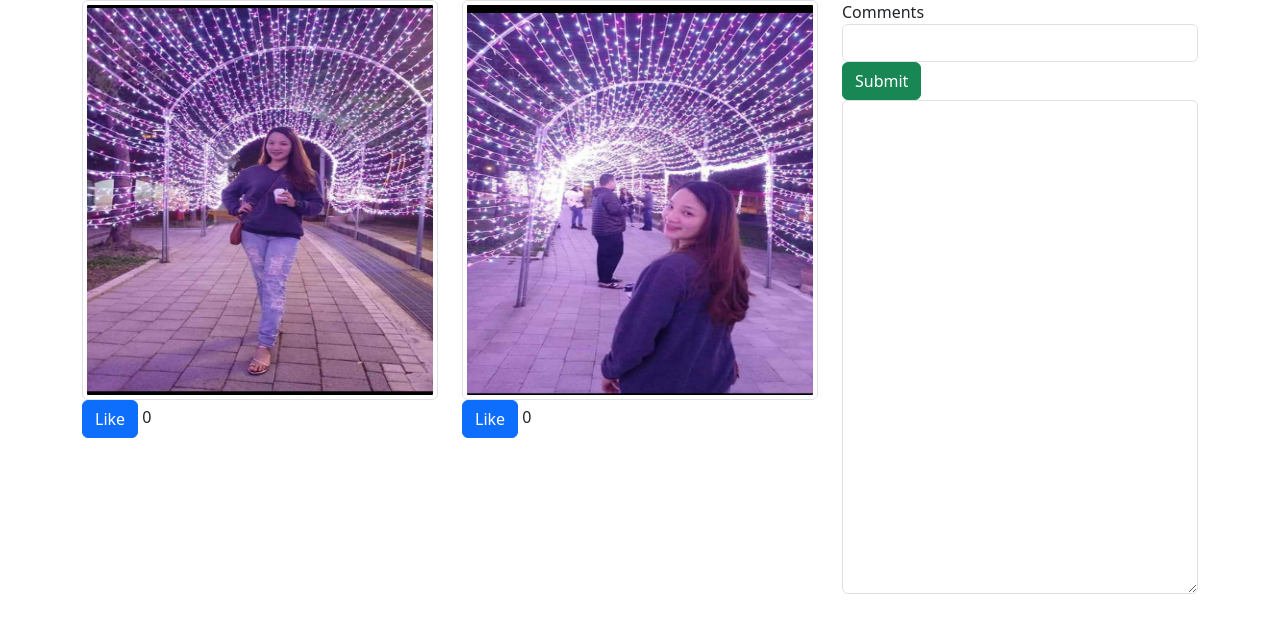
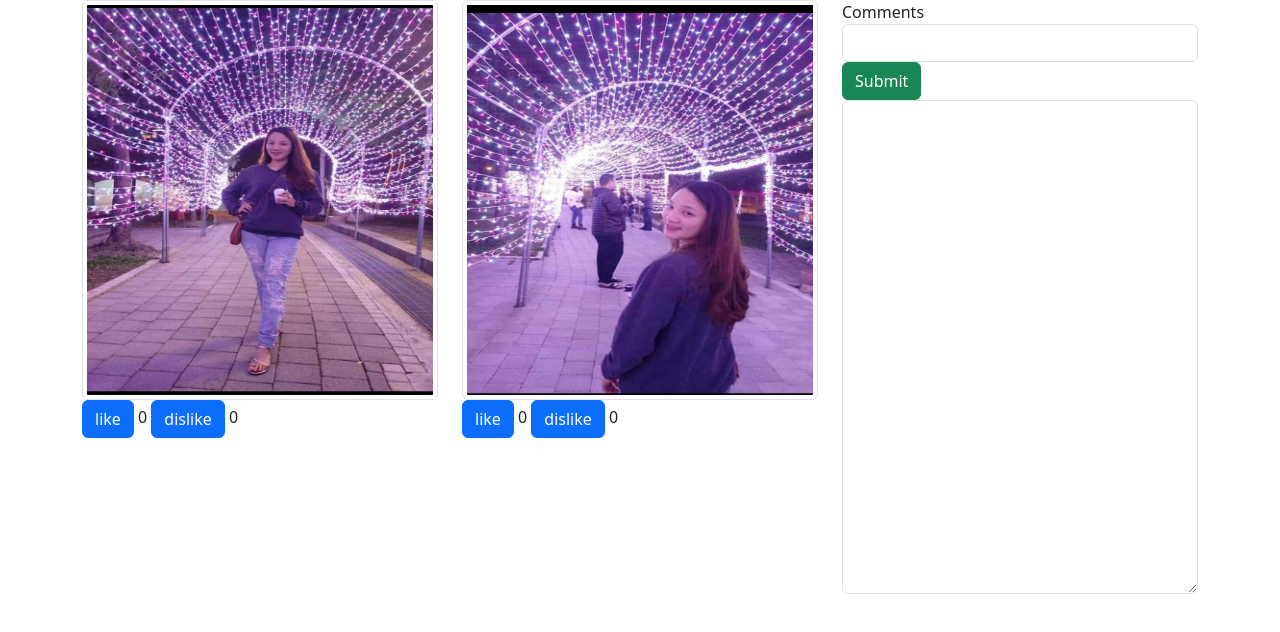
Before and after one commit to CutieMarisol00/Aquinomarisol.github.io, a plain HTML site: page index.html in a window 1280 px wide. Drawn offline with nearby package versions, Linux system fonts and the light colour scheme.

Commit message:
Update index.html

```diff
--- a/index.html
+++ b/index.html
@@ -1,5 +1,5 @@
 <!DOCTYPE html>
-   <title>My Home </title>
+   <title>Cutie Juday</title>
    <head>
      <link href="https://cdn.jsdelivr.net/npm/bootstrap@5.3.3/dist/css/bootstrap.min.css" rel="stylesheet" integrity="sha384-QWTKZyjpPEjISv5WaRU9OFeRpok6YctnYmDr5pNlyT2bRjXh0JMhjY6hW+ALEwIH" crossorigin="anonymous">
      <script src="https://cdn.jsdelivr.net/npm/bootstrap@5.3.3/dist/js/bootstrap.bundle.min.js" integrity="sha384-YvpcrYf0tY3lHB60NNkmXc5s9fDVZLESaAA55NDzOxhy9GkcIdslK1eN7N6jIeHz" crossorigin="anonymous"></script>
@@ -9,20 +9,23 @@
           <div class="row">
                <div class="col-4">
                  <img src="marisol1.jpeg" class="img-thumbnail" style="width:500px;height:400px;"/><br>
-                 <button class="btn btn-primary" type="button" id="btnLike1"> Like</button>
+                 <button class="btn btn-primary" type="button" id="btnLike1">like</button>
                  <output id="countLike1">0</output>
+                 <button class="btn btn-primary" type="button" id="btnDisLike1">dislike</button>
+                 <output id="countDisLike1"> 0 </output>
                </div>
                <div class="col-4">
                  <img src="marisol2.jpeg" class="img-thumbnail" style="width:500px;height:400px;"/><br>
-                 <button class="btn btn-primary" type="button" id="btnLike2"> Like</button>
+                 <button class="btn btn-primary" type="button" id="btnLike2">like</button>
                  <output id="countLike2">0</output>
+                 <button class="btn btn-primary" type="button" id="btnDisLike2">dislike</button>
+                 <output id="countDisLike2"> 0 </output>
            </div>
-             <div class="col-4">
-                      Comments<br>
-                      <input type="text" class="form-control" id="comment"/>
-                      <button class="btn btn-success" id="submit">Submit</button>
-                      <textarea class="form-control" id="commentbox" rows="20"></textarea>
-                </div>
+             <div class="col-4">Comments<br>
+             <input type="text" class="form-control" id="comment"/>
+             <button class="btn btn-success" id="submit">Submit</button>
+             <textarea class="form-control" id="commentbox" rows="20"></textarea>
+           </div>
          </div>
       </div>
    <script src="index.js"></script>
```
